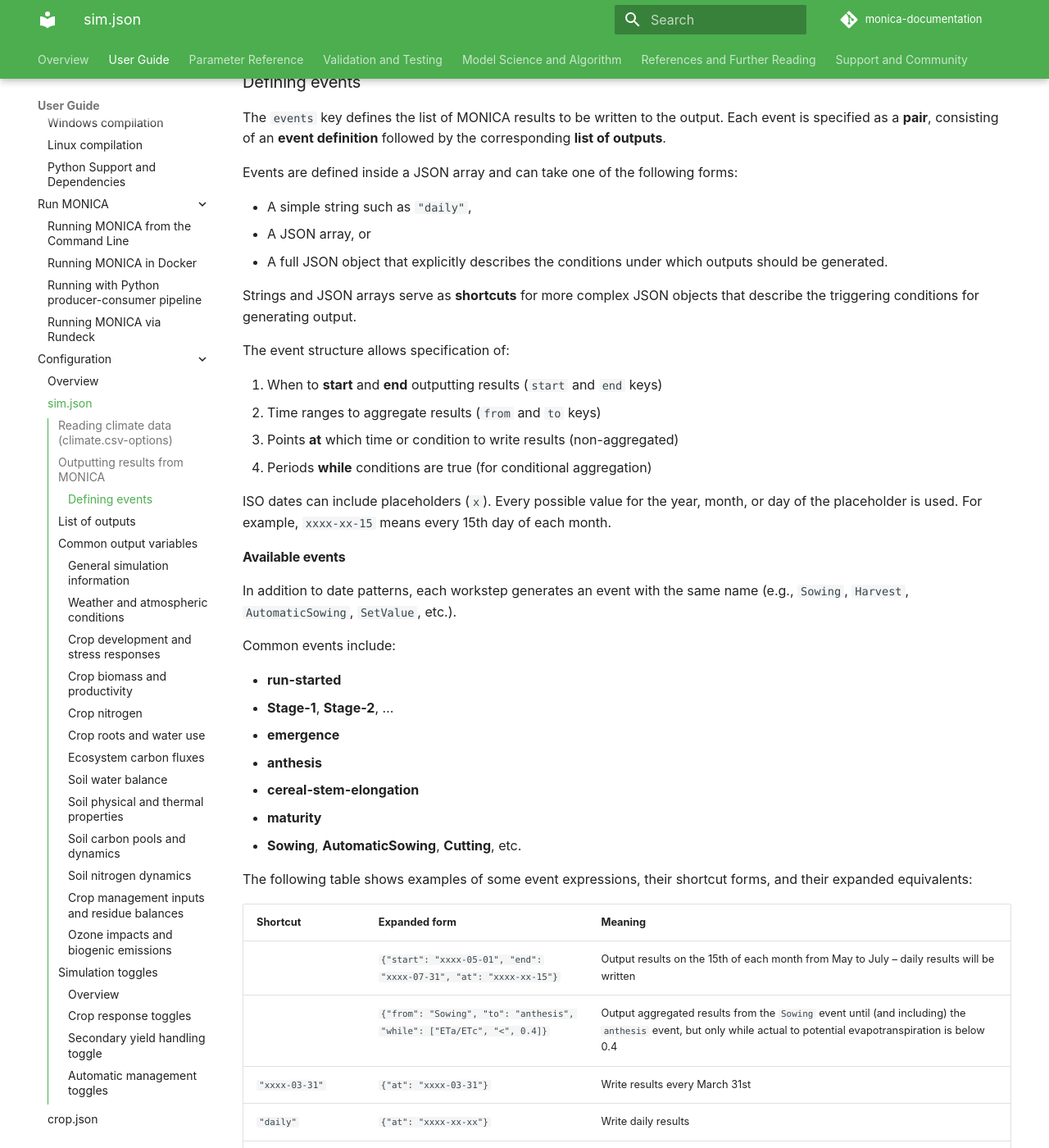
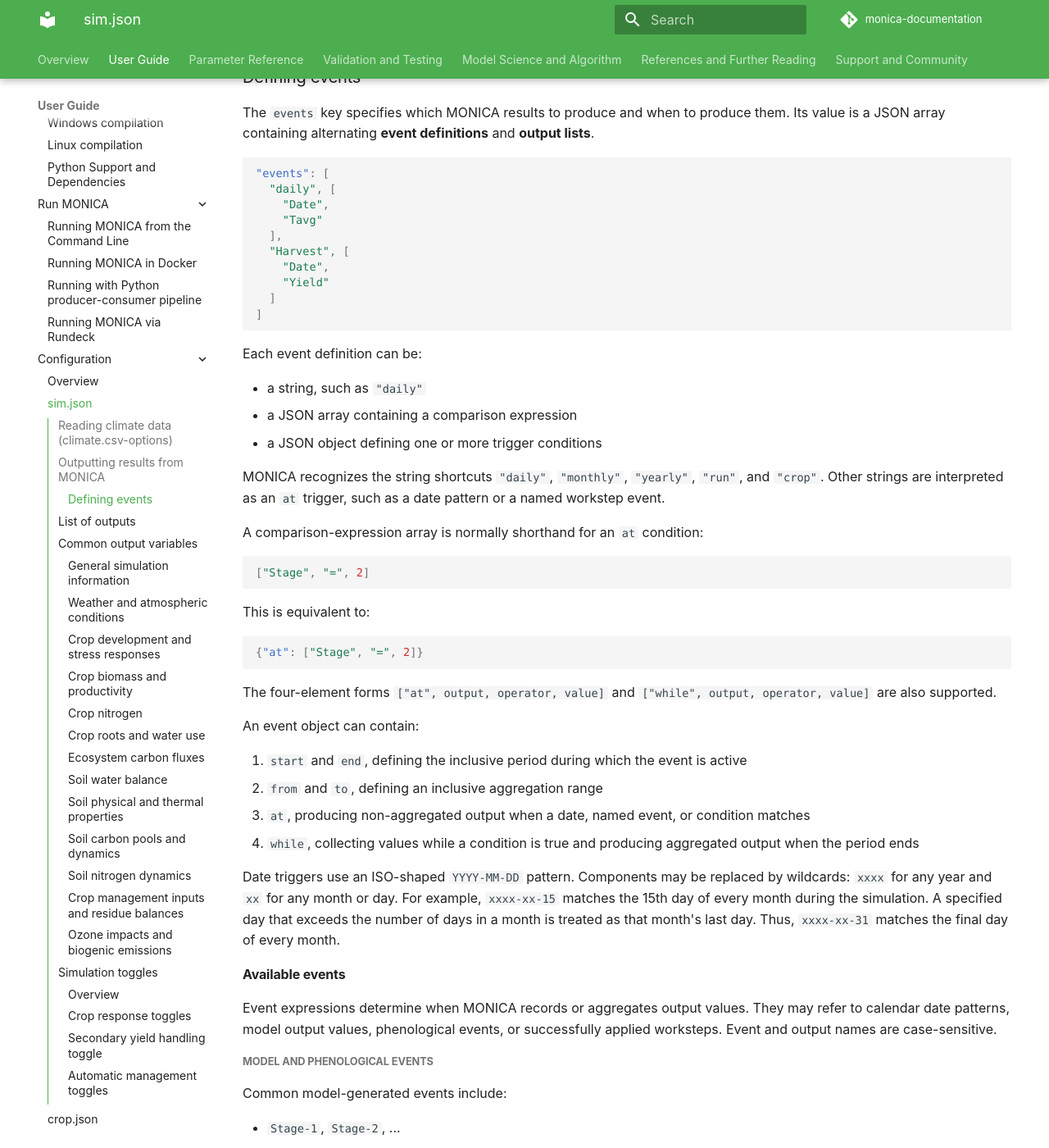
Before and after one commit to zalf-rpm/monica-documentation, an MkDocs documentation site: the page built from docs/user_guide/configuration_files/config_sim_json.md, in a window 1280 px wide and 1400 px high, scrolled down 3628 px. Shown: the whole window at 82% size. Built offline with MkDocs 1.6.1 and Material for MkDocs 9.7.7, drawn with Linux system fonts in a browser that asks for light colours; comment, search, counter and statistics services are not loaded; some of the changed text lies outside the part shown.

Commit message:
Update outputting results

````diff
--- a/docs/user_guide/configuration_files/config_sim_json.md
+++ b/docs/user_guide/configuration_files/config_sim_json.md
@@ -96,85 +96,127 @@ For a headerless file, the configuration would instead look like:
 
 ## Outputting results from MONICA
 
-All results from a MONICA run can be written to a **CSV** file. Which results are written, and how they are aggregated, is configured in `sim.json` under the key `output`.
-
-The following table describes several available options which can be set:
+Results requested from a MONICA run can be written in CSV format. The requested outputs, their aggregation, and the output destination are configured in `sim.json` under the key `output`.
 
 The following keys are direct members of `output`:
 
-| Key                  | Description                                                                                                             |
-|----------------------|-------------------------------------------------------------------------------------------------------------------------|
-| **`path-to-output`** | Directory in which output files are created                                                                             |
-| **`file-name`**      | Name of the output file                                                                                                 |
-| **`write-file?`**    | Write to a file when `true`, otherwise the commandline runner writes output to standard output. The default is `false`. |
-| **`events`**         | Alternating event definitions and lists of requested outputs                                                            |
+| Key                  | Description                                                                                                                                                          |
+|----------------------|----------------------------------------------------------------------------------------------------------------------------------------------------------------------|
+| **`path-to-output`** | Directory in which output files are created                                                                                                                          |
+| **`file-name`**      | Name of the output file                                                                                                                                              |
+| **`write-file?`**    | When `true`, write output to a file. When `false`, the command-line runner writes output to standard output, unless an output file is specified on the command line. |
+| **`events`**         | An array of alternating event definitions and lists of requested outputs                                                                                             |
 
 CSV formatting is configured in the nested `output.csv-options` object:
 
-| Key                            | Description                                                                                            |
-|--------------------------------|--------------------------------------------------------------------------------------------------------|
-| **`include-header-row`**       | Include a row containing output names                                                                  |
-| **`include-units-row`**        | Include a row containing units                                                                         |
-| **`include-aggregation-rows`** | Include two diagnostic rows: MONICA's interpreted output expressions and the original JSON expressions |
-| **`csv-separator`**            | Column separator, for example `","`                                                                    |
+| Key                            | Description                                                                                                                                       |
+|--------------------------------|---------------------------------------------------------------------------------------------------------------------------------------------------|
+| **`include-header-row`**       | Include a row containing output names                                                                                                             |
+| **`include-units-row`**        | Include a row containing units                                                                                                                    |
+| **`include-aggregation-rows`** | Include two diagnostic rows containing MONICA's normalized output specifications (`m:`) and the originally requested output specifications (`j:`) |
+| **`csv-separator`**            | Column separator, for example `","`                                                                                                               |
 
-Because omitted JSON booleans evaluate to `false` in the commandline runner, set the three `include-*` options explicitly when those rows are required.
-
----
+Missing Boolean values are read as `false` by the command-line runner. Set the three `include-*` options explicitly when the corresponding rows are required.
 
 ### Defining events
 
-The `events` key defines the list of MONICA results to be written to the output. Each event is specified as a **pair**, consisting of an **event definition** followed by the corresponding **list of outputs**.
+The `events` key specifies which MONICA results to produce and when to produce them. Its value is a JSON array containing alternating **event definitions** and **output lists**.
 
-Events are defined inside a JSON array and can take one of the following forms:
+```json
+"events": [
+  "daily", [
+    "Date",
+    "Tavg"
+  ],
+  "Harvest", [
+    "Date",
+    "Yield"
+  ]
+]
+```
 
-* A simple string such as `"daily"`,
-* A JSON array, or
-* A full JSON object that explicitly describes the conditions under which outputs should be generated.
+Each event definition can be:
 
-Strings and JSON arrays serve as **shortcuts** for more complex JSON objects that describe the triggering conditions for generating output.
+- a string, such as `"daily"`
+- a JSON array containing a comparison expression
+- a JSON object defining one or more trigger conditions
 
-The event structure allows specification of:
+MONICA recognizes the string shortcuts `"daily"`, `"monthly"`, `"yearly"`, `"run"`, and `"crop"`. Other strings are interpreted as an `at` trigger, such as a date pattern or a named workstep event.
 
-1. When to **start** and **end** outputting results (`start` and `end` keys)
-2. Time ranges to aggregate results (`from` and `to` keys)
-3. Points **at** which time or condition to write results (non-aggregated)
-4. Periods **while** conditions are true (for conditional aggregation)
+A comparison-expression array is normally shorthand for an `at` condition:
 
-ISO dates can include placeholders (`x`). Every possible value for the year, month, or day of the placeholder is used. For example, `xxxx-xx-15` means every 15th day of each month.
+```json
+["Stage", "=", 2]
+```
+
+This is equivalent to:
+
+```json
+{"at": ["Stage", "=", 2]}
+```
+
+The four-element forms `["at", output, operator, value]` and `["while", output, operator, value]` are also supported.
+
+An event object can contain:
+
+1. `start` and `end`, defining the inclusive period during which the event is active
+2. `from` and `to`, defining an inclusive aggregation range
+3. `at`, producing non-aggregated output when a date, named event, or condition matches
+4. `while`, collecting values while a condition is true and producing aggregated output when the period ends
+
+Date triggers use an ISO-shaped `YYYY-MM-DD` pattern. Components may be replaced by wildcards: `xxxx` for any year and `xx` for any month or day. For example, `xxxx-xx-15` matches the 15th day of every month during the simulation. A specified day that exceeds the number of days in a month is treated as that month's last day. Thus, `xxxx-xx-31` matches the final day of every month.
 
 #### Available events
 
-In addition to date patterns, each workstep generates an event with the same name (e.g., `Sowing`, `Harvest`, `AutomaticSowing`, `SetValue`, etc.).
+Event expressions determine when MONICA records or aggregates output values. They may refer to calendar date patterns, model output values, phenological events, or successfully applied worksteps. Event and output names are case-sensitive.
 
-Common events include:
+##### Model and phenological events
 
-* **run-started**
-* **Stage-1**, **Stage-2**, ...
-* **emergence**
-* **anthesis**
-* **cereal-stem-elongation**
-* **maturity**
-* **Sowing**, **AutomaticSowing**, **Cutting**, etc.
+Common model-generated events include:
 
-The following table shows examples of some event expressions, their shortcut forms, and their expanded equivalents:
+- `Stage-1`, `Stage-2`, ...
+- `emergence`
+- `anthesis`
+- `cereal-stem-elongation`
+- `maturity`
 
-| Shortcut                     | Expanded form                                                          | Meaning                                                                                                                                                          |
-|------------------------------|------------------------------------------------------------------------|------------------------------------------------------------------------------------------------------------------------------------------------------------------|
-|                              | `{"start": "xxxx-05-01", "end": "xxxx-07-31", "at": "xxxx-xx-15"}`     | Output results on the 15th of each month from May to July &ndash; daily results will be written                                                                  |
-|                              | `{"from": "Sowing", "to": "anthesis", "while": ["ETa/ETc", "<", 0.4]}` | Output aggregated results from the `Sowing` event until (and including) the `anthesis` event, but only while actual to potential evapotranspiration is below 0.4 |
-| `"xxxx-03-31"`               | `{"at": "xxxx-03-31"}`                                                 | Write results every March 31st                                                                                                                                   |
-| `"daily"`                    | `{"at": "xxxx-xx-xx"}`                                                 | Write daily results                                                                                                                                              |
-| `"monthly"`                  | `{"from": "xxxx-xx-01", "to": "xxxx-xx-31"}`                           | Write monthly aggregated results                                                                                                                                 |
-| `"yearly"`                   | `{"from": "xxxx-01-01", "to": "xxxx-12-31"}`                           | Write yearly aggregated results                                                                                                                                  |
-| `"run"`                      | `{"from": <start-date>, "to": <end-date>}`                             | Write results aggregated over the entire simulation run                                                                                                          |
-| `"crop"`                     | `{"from": "Sowing", "to": "Harvest"}`                                  | Write results aggregated over the cropping period                                                                                                                |
-| `["while", "Stage", "=", 5]` | `{"while": ["Stage", "=", 5]}`                                         | Write results aggregated only while `Stage` equals 5                                                                                                             |
-| `["at", "Stage", "=", 2]`    | `{"at": ["Stage", "=", 2]}`                                            | Write results daily when `Stage` equals 2                                                                                                                        |
-| `[["Mois", 1], "<", 0.5]`    | `{"at": [["Mois", 1], "<", 0.5]}`                                      | Write results daily when the soil moisture in the first layer is below 0.5                                                                                       |
-| `"Sowing"`                   | `{"at": "Sowing"}`                                                     | Write results at sowing time                                                                                                                                     |
+##### Workstep events
 
-As shown in the table above, simple comparison expressions can be used in events. The available operators are `<`, `<=`, `=`, `>=`, `>`. Output expressions such as `"Stage"` or `["Mois", 1]`, as well as numeric values (e.g., **1**), can be used on both sides of these operators. Event and output names are case-sensitive.
+A succesfully applied workstep generally emits an event matching its type, for example:
+
+- `Sowing`
+- `AutomaticSowing`
+- `Harvest`
+- `AutomaticHarvest`
+- `Cutting`
+- `MineralFertilization`
+- `NDemandFertilization`
+- `OrganicFertilization`
+- `Tillage`
+- `Irrigation`
+- `AutomaticIrrigation`
+- `SetValue`
+
+Automatic worksteps may emit both their base event and their automatic event. For example, automatic sowing emits both `Sowing` and `AutomaticSowing`.
+
+##### Event expressions and shortcuts
+
+The following table shows event expression examples, shortcuts, and their expanded forms:
+
+| Shortcut                     | Expanded form                                                          | Meaning                                                                                                                   |
+|------------------------------|------------------------------------------------------------------------|---------------------------------------------------------------------------------------------------------------------------|
+|                              | `{"start": "xxxx-05-01", "end": "xxxx-07-31", "at": "xxxx-xx-15"}`     | Write results on the 15th of each month from May to July                                                                  |
+|                              | `{"from": "Sowing", "to": "anthesis", "while": ["ETa/ETc", "<", 0.4]}` | Write aggregated results from sowing through anthesis, but only while actual to potential evapotranspiration is below 0.4 |
+| `"xxxx-03-31"`               | `{"at": "xxxx-03-31"}`                                                 | Write results every March 31st                                                                                            |
+| `"daily"`                    | `{"at": "xxxx-xx-xx"}`                                                 | Write daily results                                                                                                       |
+| `"monthly"`                  | `{"from": "xxxx-xx-01", "to": "xxxx-xx-31"}`                           | Write monthly aggregated results                                                                                          |
+| `"yearly"`                   | `{"from": "xxxx-01-01", "to": "xxxx-12-31"}`                           | Write yearly aggregated results                                                                                           |
+| `"run"`                      | `{"from": <start-date>, "to": <end-date>}`                             | Write results aggregated over the entire simulation run                                                                   |
+| `"crop"`                     | `{"from": "Sowing", "to": "Harvest"}`                                  | Write results aggregated over the cropping period                                                                         |
+| `["while", "Stage", "=", 5]` | `{"while": ["Stage", "=", 5]}`                                         | Write results aggregated only while `Stage` equals 5                                                                      |
+| `["at", "Stage", "=", 2]`    | `{"at": ["Stage", "=", 2]}`                                            | Write results daily when `Stage` equals 2                                                                                 |
+| `[["Mois", 1], "<", 0.5]`    | `{"at": [["Mois", 1], "<", 0.5]}`                                      | Write results daily when the soil moisture in the first layer is below 0.5                                                |
+| `"Sowing"`                   | `{"at": "Sowing"}`                                                     | Write results at sowing time                                                                                              |
 
 ---
 
````
